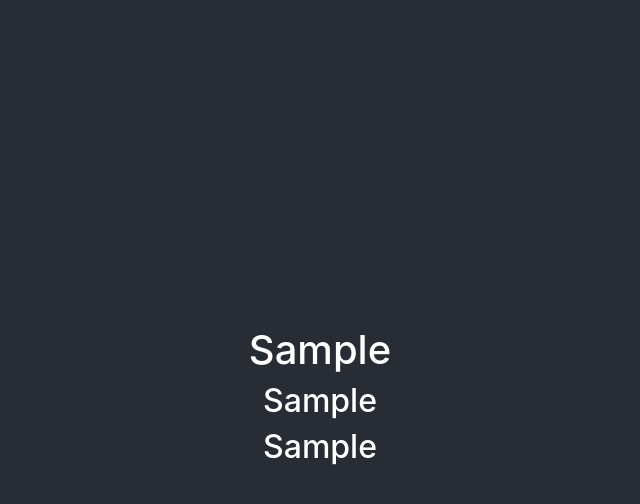
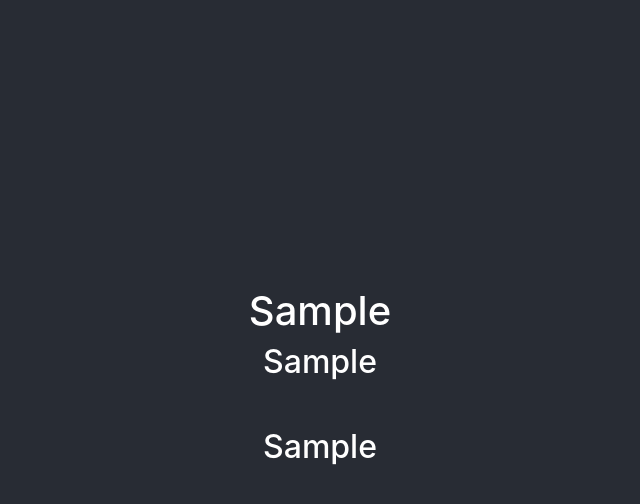
Before and after one commit to educorzo/Tasky, a React app: page / in a window 1280 px wide. Both pictures are taken after typing "Sample", "Sample", "Sample" into the empty fields and a click on the button "Done". Shown: the top 504 px of the page, without its empty margins (320-960 px from the left). Built offline with nearby package versions, Linux system fonts and the light colour scheme.

Commit message:
Refactor

```diff
--- /dev/null
+++ b/src/Checkpoint.js
@@ -0,0 +1,17 @@
+import React from 'react';
+import PropTypes from 'prop-types';
+
+export default function Checkpoint(props) {
+  return (
+    <div>
+      <h2 key={props.checkpointId}>{props.title}</h2>
+      <svg className='bi bi-alert-triangle text-success' width='32' height='32'
+        viewBox='0 0 20 20' fill='currentColor' xmlns='http://www.w3.org/2000/svg' />
+    </div>
+  );
+}
+
+Checkpoint.propTypes = {
+  checkpointId: PropTypes.string.isRequired,
+  title: PropTypes.string.isRequired
+};
--- a/src/CheckpointList.js
+++ b/src/CheckpointList.js
@@ -1,5 +1,6 @@
 import React from 'react';
 import PropTypes from 'prop-types';
+import Checkpoint from './Checkpoint.js';
 
 export default function CheckpointList(props) {
   let checkpoints = [];
@@ -7,7 +8,7 @@ export default function CheckpointList(props) {
 
   for (checkpointId in props.checkpoints) {
     if (Object.prototype.hasOwnProperty.call(props.checkpoints, checkpointId)) {
-      checkpoints.push(<h2 key={checkpointId}>{props.checkpoints[checkpointId]}</h2>);
+      checkpoints.push(<Checkpoint key={checkpointId} checkpointId={checkpointId} title={props.checkpoints[checkpointId]} />);
     }
   }
 
```
